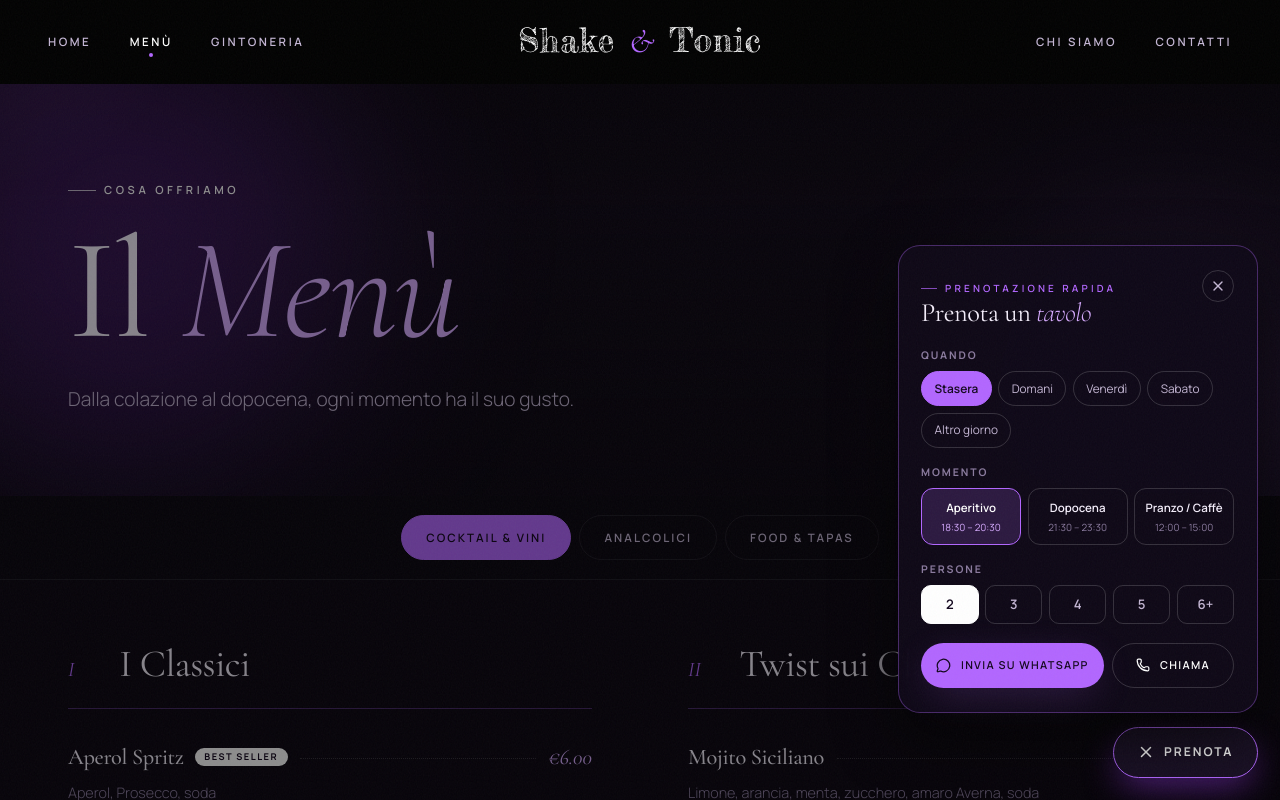
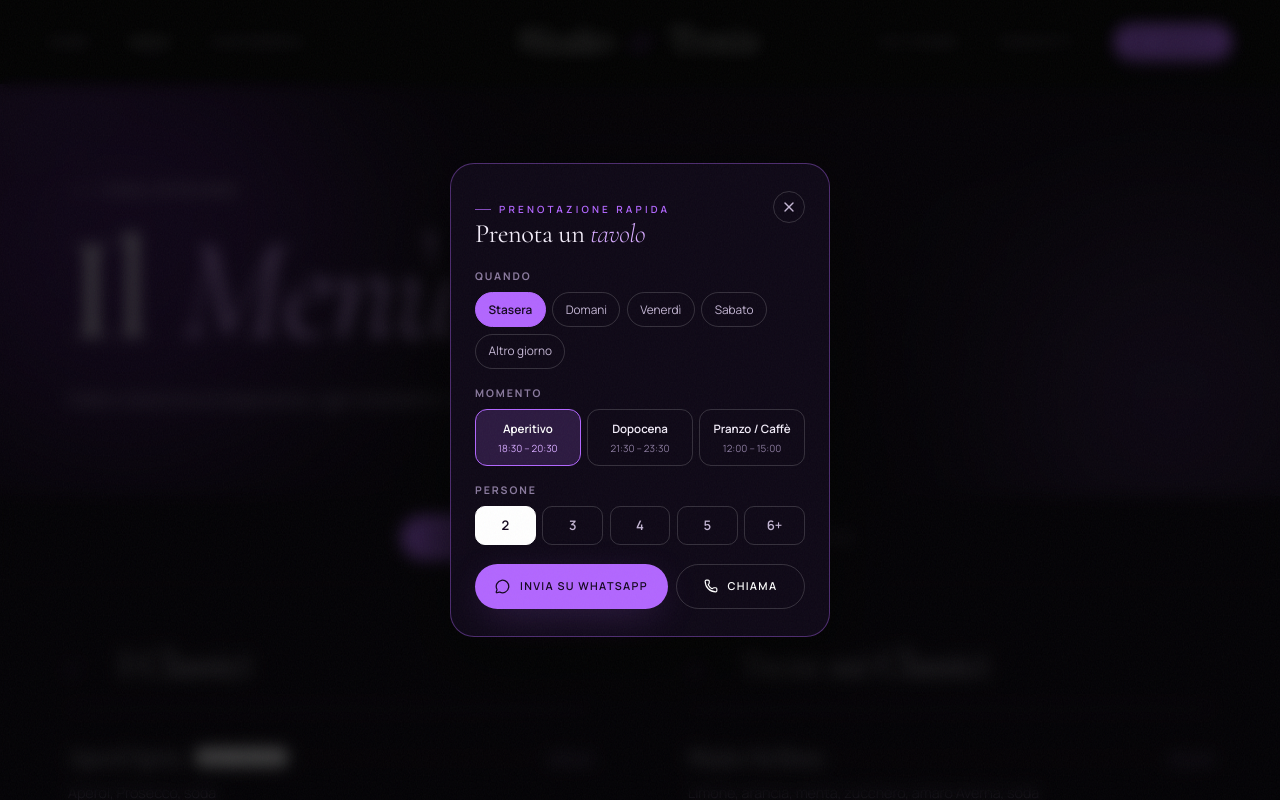
Before and after one commit to BarattoGo/Mirko, a React (Vite) app: page /menu in a window 1280 px wide. Both pictures are taken after a click on the button "PRENOTA". Shown: the top 800 px of the page. Built offline with nearby package versions, Linux system fonts and the light colour scheme.

Commit message:
🐛 Fix click bloccati dal contenitore fisso e sposta Prenota in Navbar/Contatti con modale

```diff
--- a/src/components/Layout.jsx
+++ b/src/components/Layout.jsx
@@ -1,8 +1,8 @@
 import { useEffect, useState } from 'react';
 import { Link, NavLink, useLocation } from 'react-router-dom';
-import { Phone, Mail, MapPin, MessageCircle, Martini, X } from 'lucide-react';
+import { Phone, Mail, MapPin, MessageCircle, CalendarCheck, X } from 'lucide-react';
 import { CONTACT, LEGAL } from '../data';
-import { trackEvent, useOpenStatus } from '../hooks';
+import { openBookingModal, trackEvent, useOpenStatus } from '../hooks';
 
 /* Ordine voci: Home, Menù, Gintoneria, Chi Siamo, Contatti */
 const LINKS_LEFT = [
@@ -75,6 +75,17 @@ export const Navbar = () => {
           <div className="nav-side nav-right">
             {LINKS_RIGHT.map((l) => <NavItem key={l.label} link={l} />)}
             <button
+              type="button"
+              className="nav-book-btn"
+              onClick={() => {
+                setOpen(false);
+                openBookingModal();
+              }}
+            >
+              <CalendarCheck size={14} />
+              <span>Prenota</span>
+            </button>
+            <button
               id="nav-toggle"
               className={`nav-hamburger ${open ? 'is-open' : ''}`}
               onClick={() => setOpen(!open)}
@@ -93,7 +104,6 @@ export const Navbar = () => {
         id="mobile-navigation"
         className={`mobile-menu ${open ? 'open' : ''}`}
         aria-hidden={!open}
-        inert={!open ? '' : undefined}
       >
         <div className="mobile-menu-glow" />
         <ul className="mobile-menu-links">
@@ -104,6 +114,18 @@ export const Navbar = () => {
             </li>
           ))}
         </ul>
+        <div className="mobile-menu-cta">
+          <button
+            type="button"
+            className="btn btn-primary"
+            onClick={() => {
+              setOpen(false);
+              openBookingModal();
+            }}
+          >
+            <CalendarCheck size={16} /> Prenota un tavolo
+          </button>
+        </div>
         <div className="mobile-menu-footer">
           <span className={`status-dot ${status.open ? 'is-open' : ''}`} />
           <span>{status.text}</span>
@@ -171,7 +193,7 @@ export const Footer = () => (
   </footer>
 );
 
-/* ============ PULSANTE FISSO + MINI-SCHEDA PRENOTA ============ */
+/* ============ MODALE PRENOTAZIONE RAPIDA (montato nel DOM solo quando aperto) ============ */
 const BOOKING_DAYS = ['Stasera', 'Domani', 'Venerdì', 'Sabato', 'Altro giorno'];
 const BOOKING_SLOTS = [
   { id: 'aperitivo', label: 'Aperitivo', time: '18:30 – 20:30' },
@@ -187,6 +209,12 @@ export const BookingWidget = () => {
   const [guests, setGuests] = useState('2');
 
   useEffect(() => {
+    const onOpen = () => setOpen(true);
+    window.addEventListener('open-booking-modal', onOpen);
+    return () => window.removeEventListener('open-booking-modal', onOpen);
+  }, []);
+
+  useEffect(() => {
     if (!open) return;
     const onKey = (e) => {
       if (e.key === 'Escape') setOpen(false);
@@ -194,6 +222,8 @@ export const BookingWidget = () => {
     window.addEventListener('keydown', onKey);
     return () => window.removeEventListener('keydown', onKey);
   }, [open]);
+
+  if (!open) return null;
 
   const message = `Ciao Shake & Tonic! Vorrei prenotare un tavolo per ${guests} persone (${day} · ${slot.label} ${slot.time}). Grazie!`;
   const whatsappUrl = `${CONTACT.whatsapp}?text=${encodeURIComponent(message)}`;
@@ -208,23 +238,14 @@ export const BookingWidget = () => {
   };
 
   return (
-    <div className={`booking-widget ${open ? 'is-open' : ''}`}>
-      {open && (
-        <div
-          className="booking-backdrop"
-          onClick={() => setOpen(false)}
-          aria-hidden="true"
-        />
-      )}
-
+    <div className="booking-modal-overlay" onClick={() => setOpen(false)}>
       <div
         id="booking-popover"
-        className={`booking-card glass ${open ? 'open' : ''}`}
+        className="booking-card glass"
         role="dialog"
-        aria-modal="false"
+        aria-modal="true"
         aria-label="Prenota un tavolo"
-        aria-hidden={!open}
-        inert={!open ? '' : undefined}
+        onClick={(e) => e.stopPropagation()}
       >
         <div className="booking-card-head">
           <div>
@@ -312,18 +333,6 @@ export const BookingWidget = () => {
           </a>
         </div>
       </div>
-
-      <button
-        type="button"
-        id="floating-book-btn"
-        className={`booking-fab ${open ? 'active' : ''}`}
-        onClick={() => setOpen((v) => !v)}
-        aria-expanded={open}
-        aria-controls="booking-popover"
-      >
-        {open ? <X size={18} /> : <Martini size={17} />}
-        <span>Prenota</span>
-      </button>
     </div>
   );
 };
--- a/src/components/Sections.jsx
+++ b/src/components/Sections.jsx
@@ -2,10 +2,10 @@ import { useState } from 'react';
 import { Link } from 'react-router-dom';
 import {
   Clock, MapPin, Phone, Mail, MessageCircle, Navigation, ArrowRight,
-  Citrus, Flower2, Martini, Leaf, Flame, Cherry, Sparkles, ShieldCheck,
+  Citrus, Flower2, Martini, Leaf, Flame, Cherry, Sparkles, ShieldCheck, CalendarCheck,
 } from 'lucide-react';
 import { CONTACT, HOURS, RITUAL, GIN_PROFILES } from '../data';
-import { trackEvent, useCountUp, useMapConsent, useOpenStatus } from '../hooks';
+import { openBookingModal, trackEvent, useCountUp, useMapConsent, useOpenStatus } from '../hooks';
 
 /* ============ HEADING DI SEZIONE ============ */
 export const SectionHeading = ({ label, title, em, text, align = 'center' }) => (
@@ -224,11 +224,19 @@ export const Contact = () => {
             </div>
 
             <div className="contact-actions">
+              <button
+                type="button"
+                id="cta-book"
+                onClick={openBookingModal}
+                className="btn btn-primary"
+              >
+                <CalendarCheck size={15} /> Prenota un tavolo
+              </button>
               <a
                 id="cta-call"
                 href={CONTACT.phoneHref}
                 onClick={() => trackEvent('click_phone', { location: 'contact_cta' })}
-                className="btn btn-primary"
+                className="btn btn-outline"
               >
                 <Phone size={15} /> Chiama
               </a>
--- a/src/hooks.js
+++ b/src/hooks.js
@@ -199,3 +199,10 @@ export const reopenCookieConsent = () => {
   }
   return false;
 };
+
+/* Evento custom per aprire il modale Prenota da qualsiasi pulsante del sito */
+export const openBookingModal = () => {
+  if (typeof window !== 'undefined') {
+    window.dispatchEvent(new CustomEvent('open-booking-modal'));
+  }
+};
--- a/src/index.css
+++ b/src/index.css
@@ -132,9 +132,10 @@ section[id], header[id], main[id] { scroll-margin-top: var(--nav-h); }
   letter-spacing: 0.12em;
   text-transform: uppercase;
   transform: translateY(-200%);
+  pointer-events: none;
   transition: transform 0.25s var(--ease);
 }
-.skip-link:focus { transform: translateY(0); }
+.skip-link:focus { transform: translateY(0); pointer-events: auto; }
 
 /* ============ TYPOGRAPHY ============ */
 h1, h2, h3, h4 { font-family: var(--font-heading); font-weight: 400; line-height: 1.05; letter-spacing: -0.015em; }
@@ -374,6 +375,27 @@ h1 em, h2 em, h3 em { font-style: italic; font-weight: 300; color: var(--violet-
 .navbar.scrolled .nav-logo .logo-type { font-size: clamp(1.35rem, 2.2vw, 1.9rem); }
 .nav-logo:hover .logo-type { opacity: 0.85; }
 
+.nav-book-btn {
+  display: inline-flex;
+  align-items: center;
+  gap: 0.45rem;
+  padding: 0.55rem 1.1rem;
+  border-radius: 100px;
+  background: var(--violet);
+  color: #12061d;
+  font-family: var(--font-body);
+  font-size: 0.68rem;
+  font-weight: 700;
+  letter-spacing: 0.16em;
+  text-transform: uppercase;
+  transition: transform 0.3s var(--ease), background 0.3s, box-shadow 0.3s;
+  box-shadow: 0 8px 24px -6px var(--violet-glow);
+}
+.nav-book-btn:hover {
+  background: var(--white);
+  transform: translateY(-2px);
+}
+
 .nav-hamburger {
   display: none;
   width: 44px; height: 44px;
@@ -400,11 +422,12 @@ h1 em, h2 em, h3 em { font-style: italic; font-weight: 300; color: var(--violet-
   display: flex; flex-direction: column; justify-content: center;
   padding: calc(var(--nav-h) + 2rem) clamp(1.5rem, 8vw, 4rem) 2.5rem;
   clip-path: circle(0% at calc(100% - 44px) 42px);
-  transition: clip-path 0.9s var(--ease);
+  transition: clip-path 0.9s var(--ease), visibility 0.9s;
   pointer-events: none;
+  visibility: hidden;
   overflow: hidden;
 }
-.mobile-menu.open { clip-path: circle(150% at calc(100% - 44px) 42px); pointer-events: auto; }
+.mobile-menu.open { clip-path: circle(150% at calc(100% - 44px) 42px); pointer-events: auto; visibility: visible; }
 .mobile-menu-glow {
   position: absolute; width: 500px; height: 500px; right: -150px; bottom: -150px;
   background: radial-gradient(circle, rgba(123, 44, 191, 0.45), transparent 65%);
@@ -428,9 +451,13 @@ h1 em, h2 em, h3 em { font-style: italic; font-weight: 300; color: var(--violet-
 }
 .mobile-link::after { display: none; }
 .mobile-link.active { font-style: italic; color: var(--violet-light); }
+.mobile-menu-cta {
+  position: relative;
+  margin-top: 2.2rem;
+}
 .mobile-menu-footer {
   position: relative;
-  margin-top: 3rem;
+  margin-top: 1.8rem;
   display: flex; align-items: center; gap: 0.7rem;
   font-size: 0.85rem; color: var(--muted);
 }
@@ -1099,66 +1126,28 @@ h1 em, h2 em, h3 em { font-style: italic; font-weight: 300; color: var(--violet-
 }
 
 /* ============================================
-   PULSANTE FISSO + MINI-SCHEDA PRENOTA
+   MODALE PRENOTAZIONE RAPIDA (solo su click)
    ============================================ */
-.booking-widget {
-  position: fixed;
-  right: 1.4rem;
-  bottom: 1.4rem;
-  z-index: 950;
-  display: flex;
-  flex-direction: column;
-  align-items: flex-end;
-}
-.booking-backdrop {
+.booking-modal-overlay {
   position: fixed;
   inset: 0;
-  background: rgba(0, 0, 0, 0.45);
-  z-index: -1;
-}
-.booking-fab {
-  display: inline-flex;
-  align-items: center;
-  gap: 0.55rem;
-  padding: 0.9rem 1.45rem;
-  border-radius: 100px;
-  background: linear-gradient(135deg, var(--violet-deep), var(--violet));
-  color: var(--white);
-  border: 1px solid rgba(255, 255, 255, 0.22);
-  box-shadow: 0 12px 35px -6px rgba(123, 44, 191, 0.65);
-  font-family: var(--font-body);
-  font-size: 0.76rem;
-  font-weight: 700;
-  letter-spacing: 0.16em;
-  text-transform: uppercase;
-  transition: transform 0.35s var(--ease), box-shadow 0.35s var(--ease), background 0.35s;
-}
-.booking-fab:hover {
-  transform: translateY(-3px);
-  box-shadow: 0 18px 42px -6px rgba(178, 102, 255, 0.75);
-}
-.booking-fab.active {
-  background: #170e22;
-  border-color: var(--violet);
+  z-index: 1500;
+  background: rgba(0, 0, 0, 0.72);
+  backdrop-filter: blur(8px);
+  -webkit-backdrop-filter: blur(8px);
+  display: grid;
+  place-items: center;
+  padding: 1.25rem;
 }
 
 .booking-card {
-  width: min(360px, calc(100vw - 2.4rem));
-  margin-bottom: 0.85rem;
-  padding: 1.5rem 1.4rem;
-  border-radius: 22px;
-  background: rgba(14, 8, 22, 0.96);
-  border: 1px solid rgba(178, 102, 255, 0.35);
-  box-shadow: 0 24px 60px rgba(0, 0, 0, 0.75);
-  opacity: 0;
-  transform: translateY(16px) scale(0.96);
-  pointer-events: none;
-  transition: opacity 0.3s var(--ease), transform 0.35s var(--ease);
-}
-.booking-card.open {
-  opacity: 1;
-  transform: translateY(0) scale(1);
-  pointer-events: auto;
+  width: min(380px, 100%);
+  padding: 1.7rem 1.5rem;
+  border-radius: 24px;
+  background: rgba(14, 8, 22, 0.97);
+  border: 1px solid rgba(178, 102, 255, 0.38);
+  box-shadow: 0 28px 70px rgba(0, 0, 0, 0.85);
+  animation: swapIn 0.3s var(--ease) both;
 }
 .booking-card-head {
   display: flex;
@@ -1395,7 +1384,7 @@ h1 em, h2 em, h3 em { font-style: italic; font-weight: 300; color: var(--violet-
    RESPONSIVE
    ============================================ */
 @media (max-width: 1080px) {
-  .nav-left, .nav-right .nav-link { display: none; }
+  .nav-left, .nav-right .nav-link, .nav-book-btn { display: none; }
   .navbar-inner { grid-template-columns: 44px 1fr 44px; gap: 1rem; }
   .nav-hamburger { display: block; }
   .nav-logo { grid-column: 2; }
```
